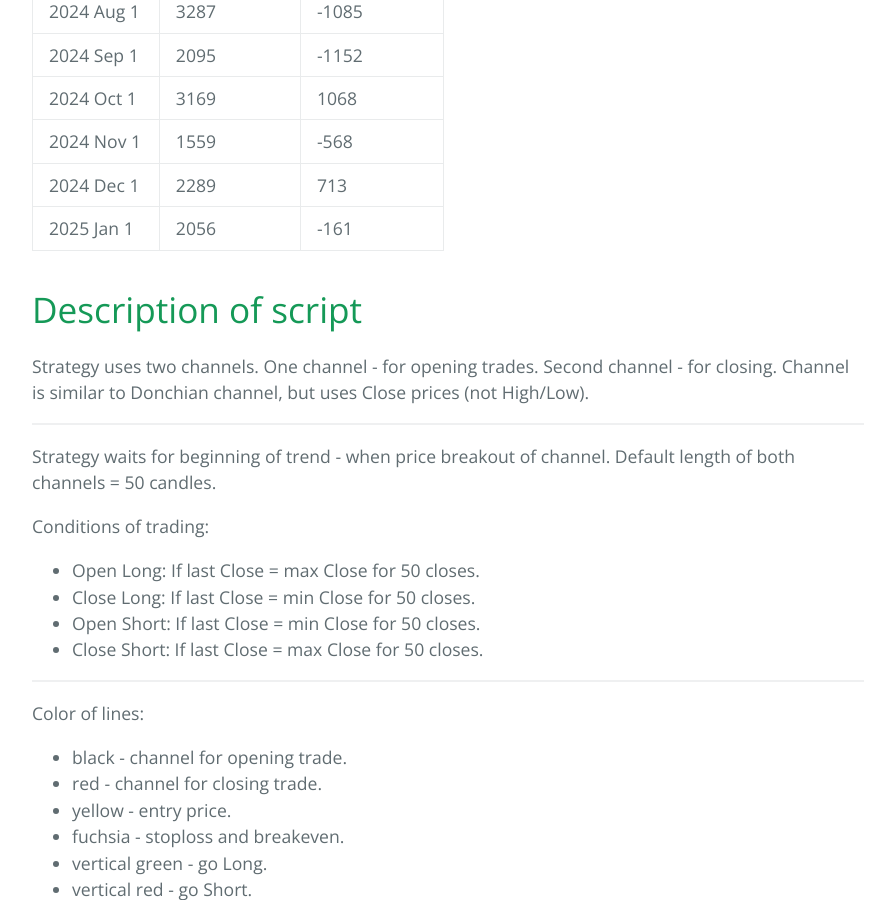
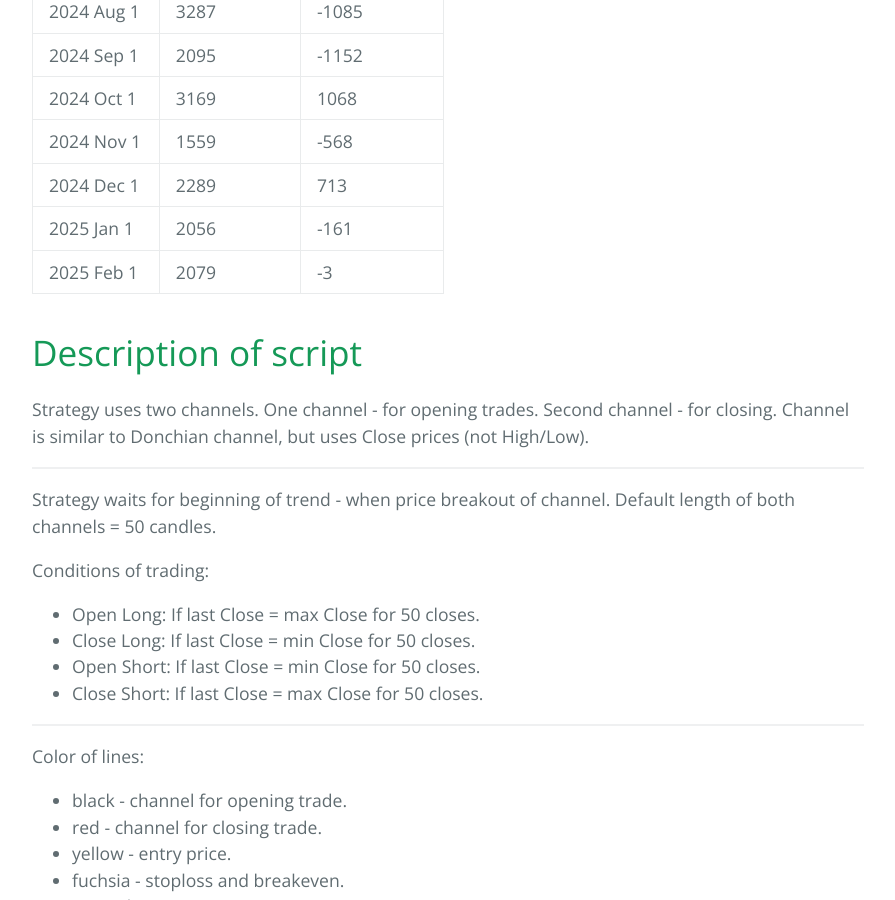
Before and after one commit to sergeyen7/sergeyen7.github.io, a Jekyll site: the page built from index.md, in a window 1280 px wide and 900 px high, scrolled down 3810 px. Shown: the whole window, without its empty margins (192-1087 px from the left). Built offline with Jekyll 4.4.1, drawn with Linux system fonts in a browser that asks for light colours; nearby versions of some CDN libraries.

Commit message:
Update index.md

```diff
--- a/index.md
+++ b/index.md
@@ -96,6 +96,7 @@ Trading results can be seen at the link. You don't need to register or connect a
 | 2024 Nov 1 |           1559 |           -568 |
 | 2024 Dec 1 |           2289 |            713 |
 | 2025 Jan 1 |           2056 |           -161 |
+| 2025 Feb 1 |           2079 |             -3 |
 
 # Description of script
 
```
